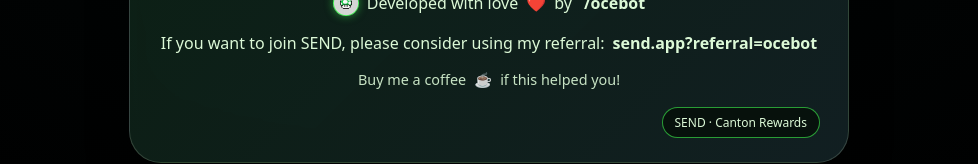
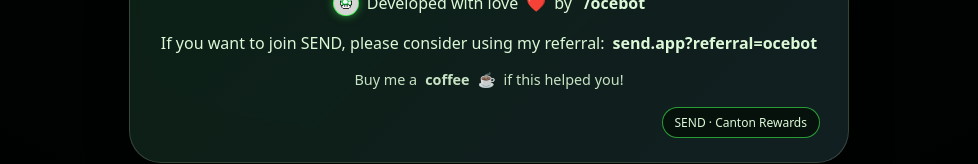
Before and after one commit to molinju/mysendrewards, a React (Vite) app: page / in a window 1280 px wide. Shown: the part 781-945 px from the top of the page, without its empty margins (151-1129 px from the left). Built offline with nearby package versions, Linux system fonts and the light colour scheme; no server answers.

Commit message:
Send straight to ocebot

```diff
--- a/src/App.jsx
+++ b/src/App.jsx
@@ -343,7 +343,14 @@ export default function App() {
                     </p>
 
                     <p className="ref-text funny-text icon-line">
-                        Buy me a coffee <span className="coffee">☕</span> if this helped you!
+                        Buy me a
+                        <a
+                            href="https://send.app/ocebot"
+                            target="_blank"
+                        className="ref-link"
+                        >
+                        coffee </a> <span className="coffee">☕</span> if this helped you!
+
                     </p>
                 </section>
 
```
